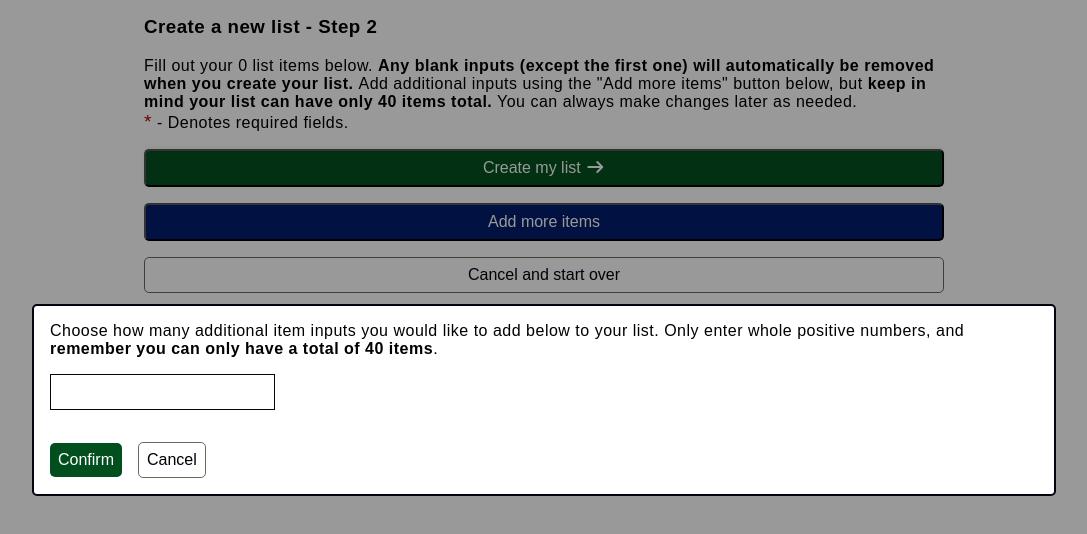
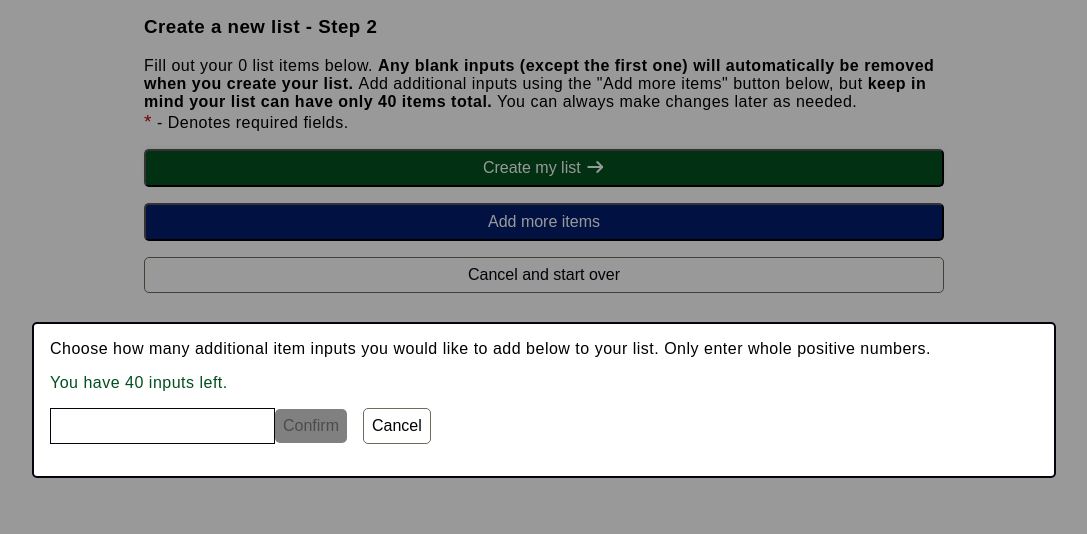
Before and after one commit to CoderAJ7470/LISTR, a Next.js app: page /create-list/step-2 in a window 1280 px wide. Both pictures are taken after a click on the button "Add more items". Shown: the top 534 px of the page, without its empty margins (96-1183 px from the left). Built offline with nearby package versions, Linux system fonts and the light colour scheme.

Commit message:
Refactored the AddMoreInputsModal to dynamically reflect the number of inputs remaing and better inform the user
Made some small CSS changes

```diff
--- a/src/components/AddMoreInputsModal.tsx
+++ b/src/components/AddMoreInputsModal.tsx
@@ -17,7 +17,30 @@ const AddMoreInputsModal = ({
   remainingInputs,
 }: AddMoreInputsModalPropTypes) => {
   const [value, setValue] = useState('');
-  const [error, setError] = useState('');
+
+  const numericValue = Number(value);
+  const isValidNumber = Number.isInteger(numericValue) && numericValue >= 1;
+
+  const inputsLeft = isValidNumber
+    ? remainingInputs - numericValue
+    : remainingInputs;
+
+  let helperMessage = '';
+  let isErrorMessage = false;
+  let isWarningMessage = false;
+
+  if (value === '') {
+    helperMessage = `You have ${remainingInputs} inputs left.`;
+  } else if (!isValidNumber) {
+    helperMessage = 'Enter a valid number.';
+    isErrorMessage = true;
+  } else if (inputsLeft < 0) {
+    helperMessage = 'Maximum 40 inputs only.';
+    isErrorMessage = true;
+  } else {
+    helperMessage = `You have ${inputsLeft} inputs left.`;
+    isWarningMessage = inputsLeft === 0;
+  }
 
   return (
     showAddMoreInputsModal && (
@@ -31,12 +54,19 @@ const AddMoreInputsModal = ({
         >
           <p>
             Choose how many additional item inputs you would like to add below
-            to your list. Only enter whole positive numbers, and{' '}
-            <b>remember you can only have a total of 40 items</b>.
+            to your list. Only enter whole positive numbers.
+          </p>
+
+          <p>
+            <span
+              className={`error-span ${isErrorMessage ? 'error-text' : ''} ${isWarningMessage ? 'warning-text' : ''}`}
+            >
+              {helperMessage}
+            </span>
           </p>
 
           <input
-            type='number'
+            type='text'
             inputMode='numeric'
             pattern='[0-9]*'
             min='1'
@@ -45,33 +75,18 @@ const AddMoreInputsModal = ({
             value={value}
             onChange={(e) => {
               setValue(e.target.value);
-              setError('');
             }}
           />
-          <span
-            className={`additional-inputs-error-message ${!error ? 'error-hidden' : ''}`}
-          >
-            {error}
-          </span>
 
           <button
             className='confirm-additional-inputs'
+            disabled={
+              !Number.isInteger(numericValue) ||
+              numericValue < 1 ||
+              numericValue > remainingInputs
+            }
             onClick={() => {
               const amount = Number(value);
-
-              if (!Number.isInteger(amount) || amount < 1) {
-                setError('Enter a valid number (1 or more)');
-                return;
-              }
-
-              if (amount > remainingInputs) {
-                remainingInputs === 1
-                  ? setError(`You can only add ${remainingInputs} more item`)
-                  : setError(`You can only add ${remainingInputs} more items`);
-                return;
-              }
-
-              setError('');
               onConfirm(amount);
               setModalOpen(false);
               setValue('');
@@ -84,7 +99,6 @@ const AddMoreInputsModal = ({
             className='close-add-more-inputs-modal'
             onClick={() => {
               setModalOpen(false);
-              setError('');
               setValue('');
             }}
           >
--- a/src/styles/addMoreInputsModal.scss
+++ b/src/styles/addMoreInputsModal.scss
@@ -24,6 +24,7 @@
     & .add-additional-items-input {
       border: 1px solid var(--off-black);
       padding: 0.5rem;
+      margin-bottom: 1rem;
     }
 
     & .confirm-additional-inputs {
@@ -33,6 +34,11 @@
       border: none;
       border-radius: 5px;
       margin-right: 1rem;
+
+      &:disabled {
+        color: var(--disabled-text);
+        background-color: var(--disabled-background);
+      }
     }
 
     & .close-add-more-inputs-modal {
@@ -42,18 +48,13 @@
       border-radius: 5px;
     }
 
-    & .additional-inputs-error-message {
-      display: block;
-      min-height: 1rem;
-      color: var(--required-or-warning);
-      border-radius: 4px;
-      margin-top: 0.5rem;
-      margin-bottom: 0.5rem;
-      font-size: 0.875rem;
+    & .error-span {
+      color: var(--action-color-green);
     }
 
-    & .error-hidden {
-      visibility: hidden;
+    & .error-span.error-text,
+    .error-span.warning-text {
+      color: var(--required-or-warning);
     }
   }
 }
--- a/src/styles/createList.scss
+++ b/src/styles/createList.scss
@@ -41,7 +41,8 @@
     border-radius: 5px;
 
     &:disabled {
-      color: var(--dark-beige);
+      color: var(--disabled-text);
+      background-color: var(--disabled-background);
     }
   }
 
--- a/src/styles/main.scss
+++ b/src/styles/main.scss
@@ -4,8 +4,9 @@
   --sky-blue: #5db7de;
   --dark-blue: #001d6d;
   --cream: #f1e9db;
-  --beige: #a39b8b;
   --dark-beige: #716a5c;
+  --disabled-background: grey;
+  --disabled-text: #4b4b4b;
   --white: #fff;
   --required-or-warning: #bd0000;
 
```
